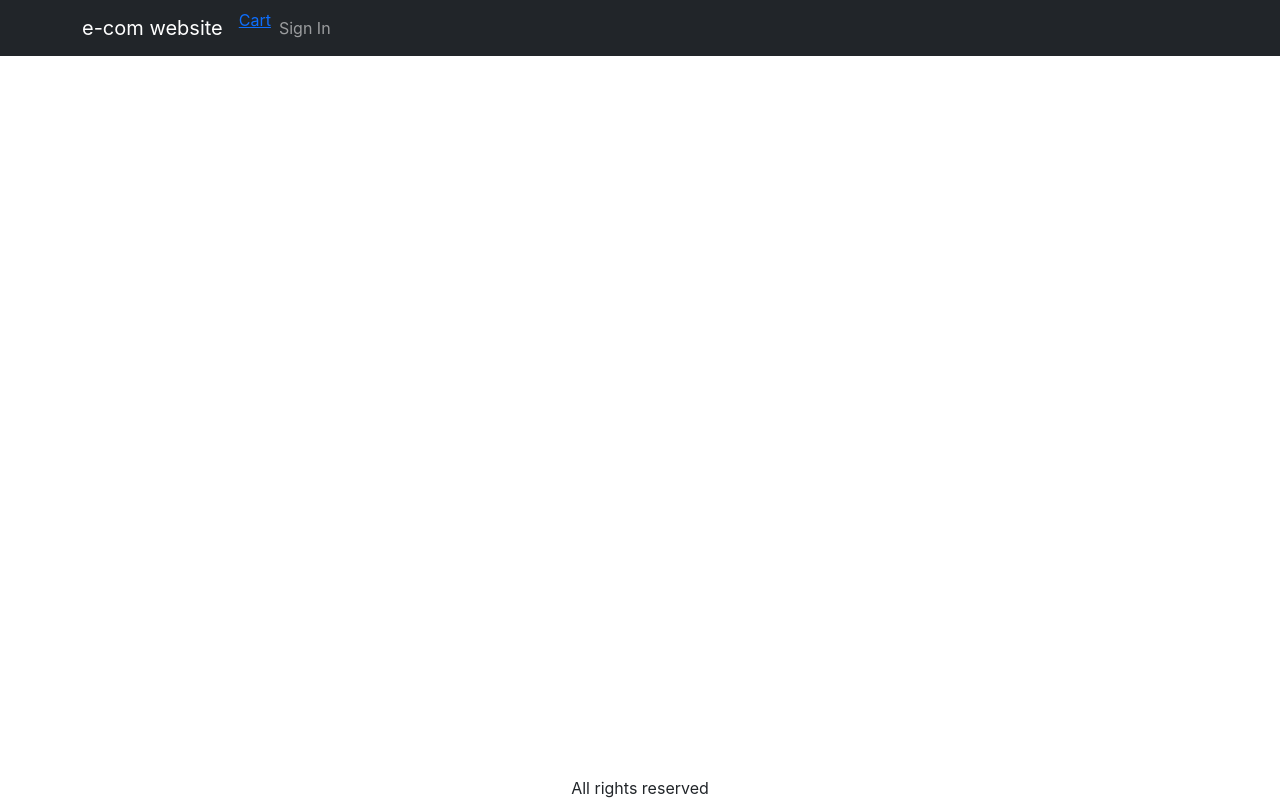
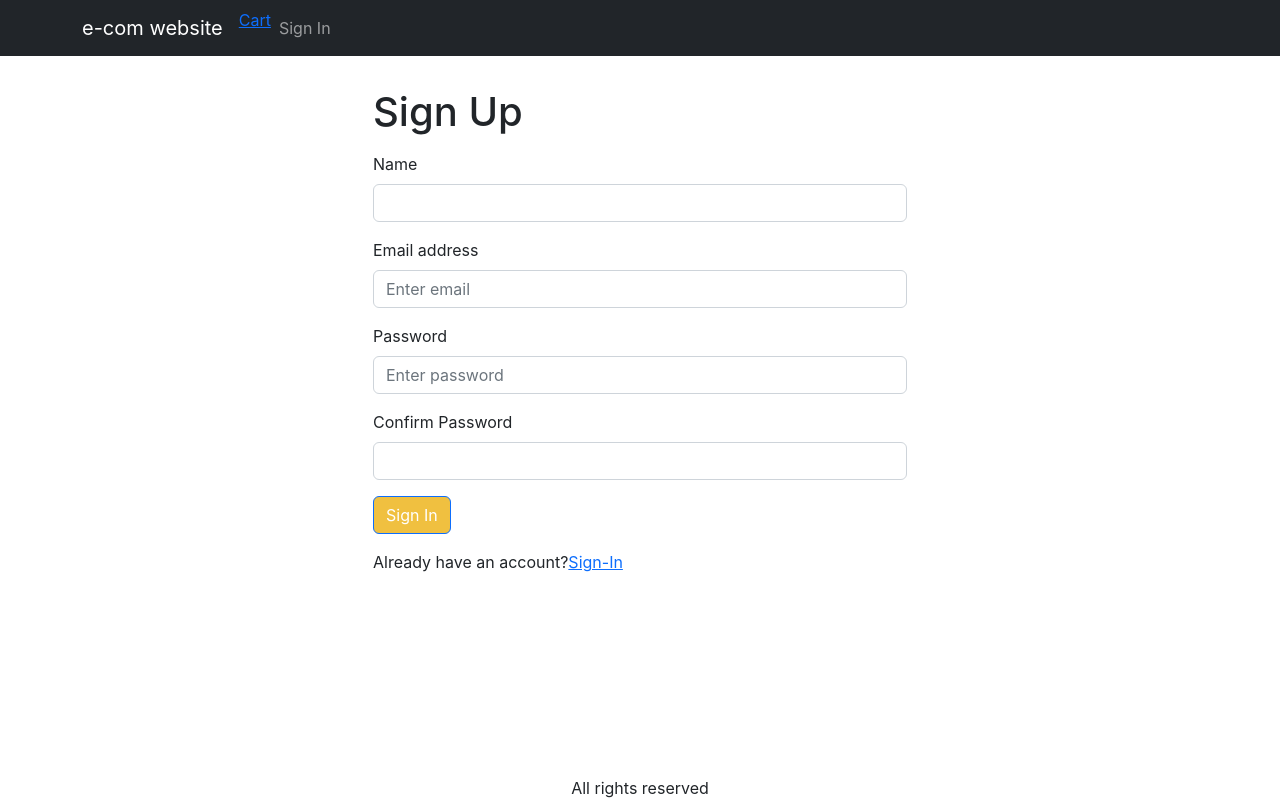
Before and after one commit to febinevijin/ecommerce, a React (Create React App) app in the folder website/frontend/: page /signup in a window 1280 px wide. Built offline with nearby package versions, Linux system fonts and the light colour scheme.

Commit message:
Create signup screen

```diff
--- a/website/frontend/src/App.jsx
+++ b/website/frontend/src/App.jsx
@@ -11,6 +11,7 @@
 import CartScreen from "./screens/CartScreen";
 import SigninScreen from "./screens/SigninScreen";
 import ShippingAddressScreen from "./screens/ShippingAddressScreen";
+import SignupScreen from "./screens/SignupScreen";
 // import testScreen from "./test/testScreen";
 
 function App() {
@@ -76,6 +77,7 @@
               <Route path="/product/:slug" element={<ProductScreen />} />
               <Route path="/cart" element={<CartScreen />} />
               <Route path="/signIn" element={<SigninScreen />} />
+              <Route path="/signup" element={<SignupScreen />} />
               <Route path="/shipping" element={<ShippingAddressScreen />} />
             </Routes>
           </Container>
--- /dev/null
+++ b/website/frontend/src/screens/SignupScreen.jsx
@@ -0,0 +1,108 @@
+import React, { useContext, useEffect, useState } from "react";
+import axios from "axios";
+import { Button, Col, Container, Form, Row } from "react-bootstrap";
+import { Helmet } from "react-helmet-async";
+import { Link, useLocation, useNavigate } from "react-router-dom";
+import { Store } from "../Store";
+import { toast } from "react-toastify";
+import { getError } from "../util";
+
+const SignupScreen = () => {
+  const navigate = useNavigate();
+  const { search } = useLocation();
+  const redirectUrl = new URLSearchParams(search).get("redirect");
+  const redirect = redirectUrl ? redirectUrl : "/";
+
+  const [name, setName] = useState("");
+  const [email, setEmail] = useState("");
+  const [password, setPassword] = useState("");
+  const [confirmPassword, setConfirmPassword] = useState("");
+
+  const { state, dispatch: ctxDispatch } = useContext(Store);
+  const { userInfo } = state;
+  const submitHandler = async (e) => {
+    e.preventDefault();
+    if (password !== confirmPassword) {
+      toast.error('Password does not match')
+      return;
+    }
+    try {
+      const { data } = await axios.post("api/users/signup", {
+        name,
+        email,
+        password,
+      });
+      ctxDispatch({ type: "USER_SIGNIN", payload: data });
+      localStorage.setItem("userInfo", JSON.stringify(data));
+      navigate(redirect || "/");
+      toast.success("Successfully signed in");
+    } catch (error) {
+      toast.error(getError(error));
+    }
+  };
+  useEffect(() => {
+    if (userInfo) {
+      navigate(redirect);
+    }
+  }, [navigate, redirect, userInfo]);
+
+  return (
+    <div>
+      <Container className="small-container">
+        <Helmet>
+          <title>Sign Up</title>
+        </Helmet>
+
+        <Row className="justify-content-md-center">
+          <Col lg={6}>
+            <h1 className="my-3 ">Sign Up</h1>
+            <Form onSubmit={submitHandler}>
+              <Form.Group className="mb-3" controlId="name">
+                <Form.Label>Name</Form.Label>
+                <Form.Control
+                  onChange={(e) => setName(e.target.value)}
+                  required
+                />
+              </Form.Group>
+              <Form.Group className="mb-3" controlId="email">
+                <Form.Label>Email address</Form.Label>
+                <Form.Control
+                  type="email"
+                  required
+                  onChange={(e) => setEmail(e.target.value)}
+                  placeholder="Enter email"
+                />
+              </Form.Group>
+              <Form.Group className="mb-3" controlId="password">
+                <Form.Label>Password</Form.Label>
+                <Form.Control
+                  type="password"
+                  required
+                  onChange={(e) => setPassword(e.target.value)}
+                  placeholder="Enter password"
+                />
+              </Form.Group>
+              <Form.Group className="mb-3" controlId="confirmPassword">
+                <Form.Label>Confirm Password</Form.Label>
+                <Form.Control
+                  type="password"
+                  onChange={(e) => setConfirmPassword(e.target.value)}
+                  required
+                />
+              </Form.Group>
+              <div className="mb-3">
+                <Button type="submit">Sign In</Button>
+              </div>
+              <div className="mb-3">
+                Already have an account?
+                <Link to={`/signin?redirect=${redirect}`}>Sign-In</Link>
+              </div>
+            </Form>
+          </Col>
+        </Row>
+      </Container>
+    </div>
+  );
+};
+
+export default SignupScreen;
```
Also changed, not shown: 1 other file (tests, documents, lock files or other folders).
